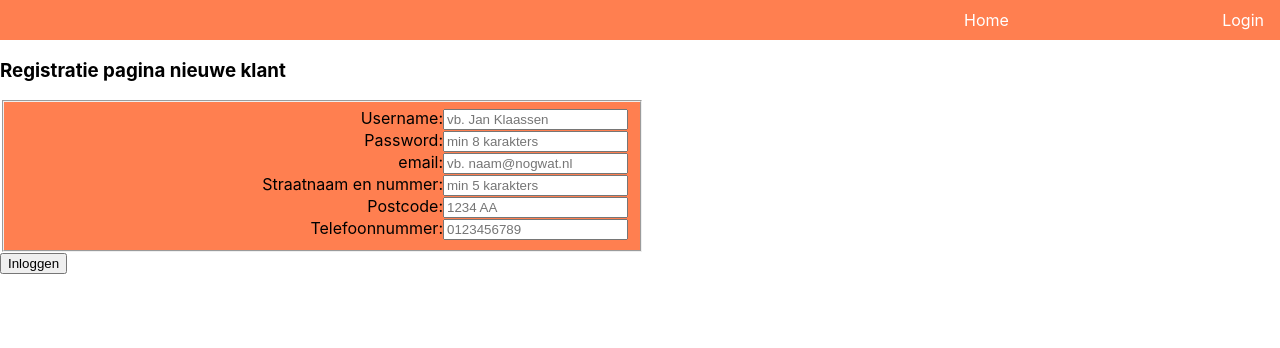
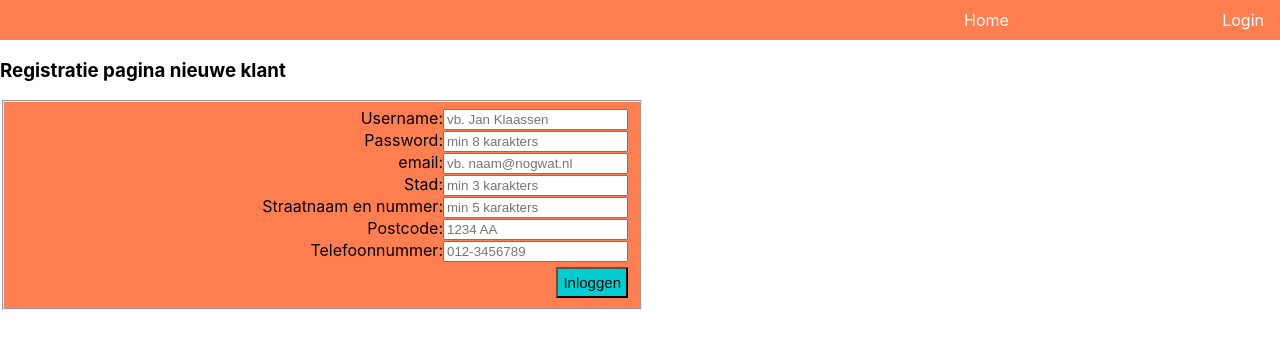
Before and after one commit to robwfranke/front-end-experiment-11, a React (Create React App) app: page /registration in a window 1280 px wide. Shown: the top 348 px of the page. Built offline with nearby package versions, Linux system fonts and the light colour scheme.

Commit message:
registratie ok, nog melding van foutmelding gaan doen

```diff
--- a/src/pages/Login.js
+++ b/src/pages/Login.js
@@ -17,7 +17,6 @@ function Login() {
 
     async function onSubmit(data){
         console.log("Login Page, data:  ",data)  ;
-        // console.log("Login Page status login", login)
 
         try{
             console.log("data:  ",data)
--- a/src/pages/registration/Registration.js
+++ b/src/pages/registration/Registration.js
@@ -19,9 +19,32 @@ function Registration() {
         console.log("data ", data)
 
         /*hoofdletters en verwijderen spaties*/
+        data.postalcode = data.postalcode.toUpperCase();
+        data.postalcode = data.postalcode.replace(/\s+/g, '');
 
-        // data.postalcode = data.postalcode.toUpperCase();
-        // data.postalcode = data.postalcode.replace(/\s+/g, '')
+        //strip alle niet nummerieke karakters.
+        data.telnumber=data.telnumber.replace(/[^\d]/g, '');
+
+
+
+
+        try{
+
+
+            const response = await axios.post("http://localhost:8080/createCustomerWithAddress", data);
+            console.log("respons =", response)
+
+        }catch (error){
+            console.log("foutje in registratie")
+
+            console.error(error);
+
+        }
+
+history.push("/login")
+
+
+
 
     }
 
@@ -88,6 +111,25 @@ function Registration() {
                     </label>
 
 
+                    <label htmlFor="city-field">
+                        Stad:
+                        <input
+                            type="text"
+                            placeholder="min 3 karakters"
+                            {...register("city", {
+                                required: true,
+                                minLength: {
+                                    value: 3,
+                                }
+
+                            })}
+                        />
+                        {errors.city && (
+                            <span className={styles["alert"]}>check uw stad!</span>
+                        )}
+                    </label>
+
+
                     <label htmlFor="street-field">
                         Straatnaam en nummer:
                         <input
@@ -128,7 +170,7 @@ function Registration() {
                         Telefoonnummer:
                         <input
                             type="text"
-                            placeholder="0123456789"
+                            placeholder="012-3456789"
                             {...register("telnumber", {
                                 required: true,
                                 pattern: /^\(?([0-9]{3})\)?[-. ]?([0-9]{3})[-. ]?([0-9]{4})$/,
@@ -146,15 +188,16 @@ function Registration() {
 
 
 
-                </fieldset>
+
 
 
                 <button
                     type="submit"
-                    className="form-button"
+                    className={styles["submit-button"]}
                 >
                     Inloggen
                 </button>
+                </fieldset>
             </form>
 
         </>
--- a/src/pages/registration/Registration.module.css
+++ b/src/pages/registration/Registration.module.css
@@ -5,7 +5,7 @@
     color: black;
     background-color: coral;
     display: flex;
-    justify-content:left;
+    justify-content:center;
     height: auto;
     align-items: flex-end;
 }
@@ -15,8 +15,10 @@
 .alert{
     background-color: red;
 }
+ .submit-button{
+     background-color: darkturquoise;
+     font-size: 15px;
+     margin-top: 5px;
+     padding: 5px;
 
-.id{
-
-   background-color: magenta;
-}
+ }
```
